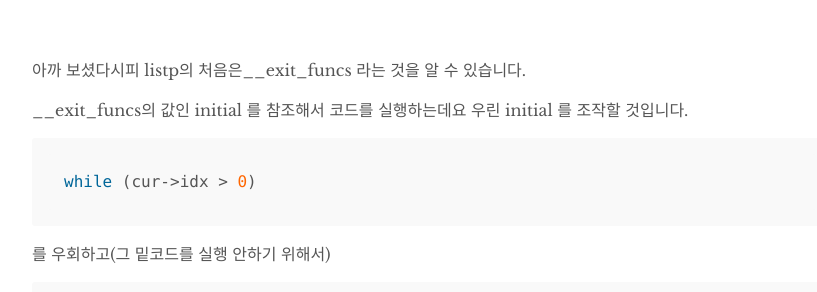
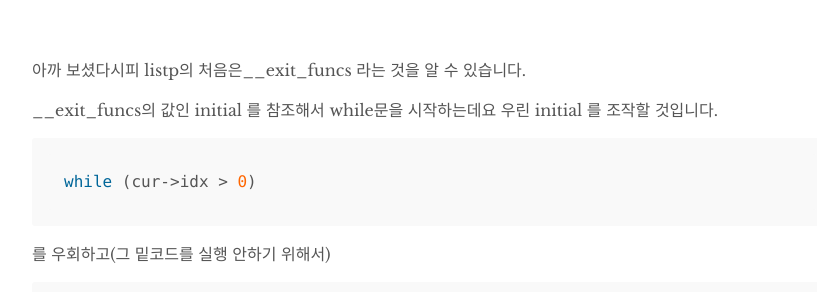
Before and after one commit to hOwD4yS/hOwD4yS.github.io, a Jekyll site: the page built from _posts/2018-10-1-exit-call-function.md, in a window 1280 px wide and 900 px high, scrolled down 7230 px. Shown: the part 160-452 px from the top of the window, without its empty margins (208-1025 px from the left). Built offline with Jekyll 4.4.1, drawn with Linux system fonts in a browser that asks for light colours.

Commit message:
add new post

````diff
--- a/_posts/2018-10-1-exit-call-function.md
+++ b/_posts/2018-10-1-exit-call-function.md
@@ -279,7 +279,7 @@ pwnable에서 heap을 이용한 공격이 있을 때는 보통 \_\_free_hook 혹
 
 아까 보셨다시피 listp의 처음은__exit_funcs 라는 것을 알 수 있습니다.
 
-__exit_funcs의 값인 initial 를 참조해서 코드를 실행하는데요 우린 initial 를 조작할 것입니다.
+__exit_funcs의 값인 initial 를 참조해서 while문을 시작하는데요 우린 initial 를 조작할 것입니다.
 
 ```c++
 while (cur->idx > 0)
````
